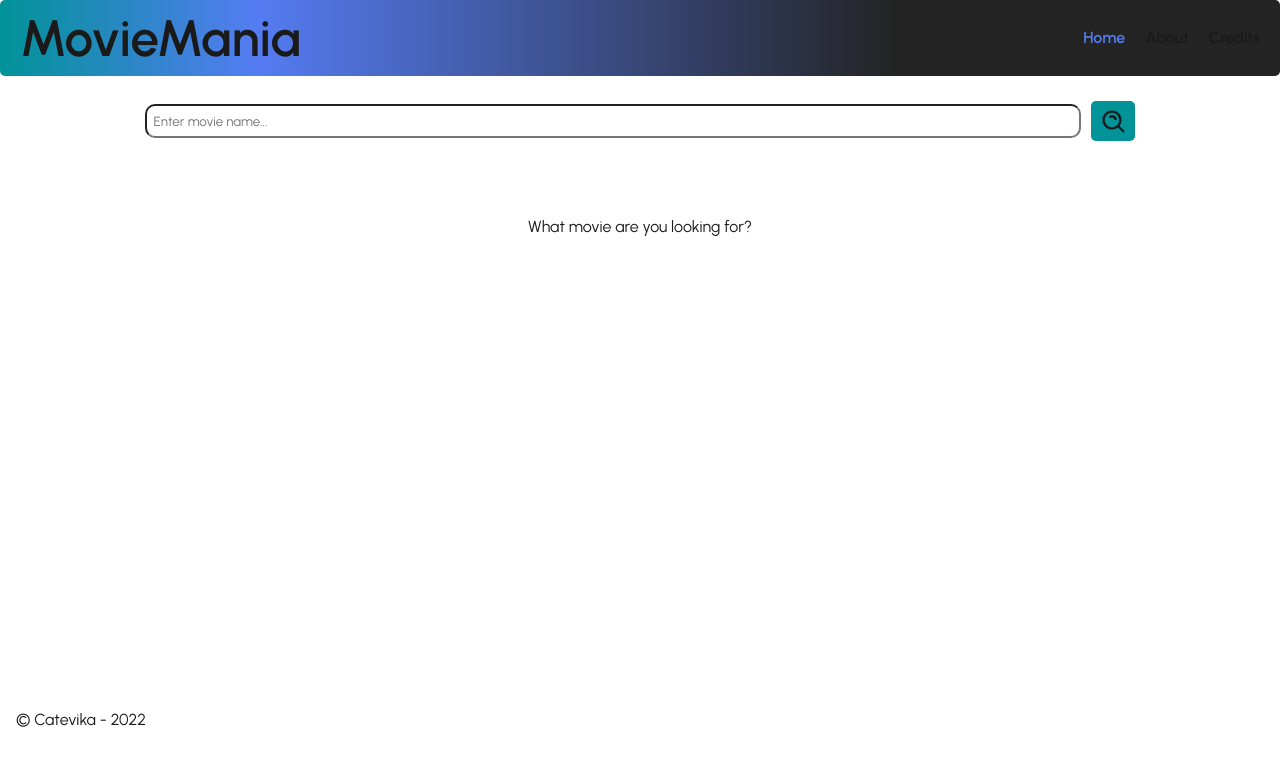
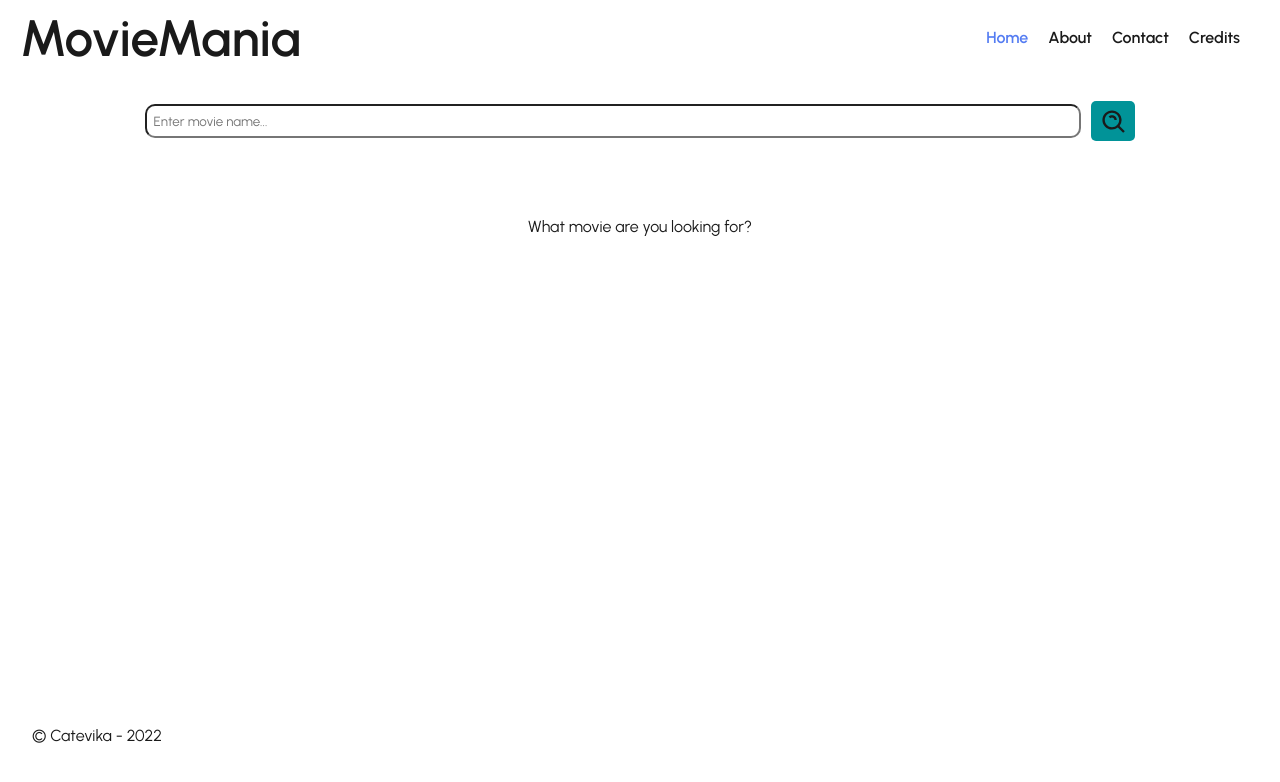
Before and after one commit to Catevika/React_movie-mania, a React (Vite) app: page / in a window 1280 px wide. Shown: the top 782 px of the page. Built offline with nearby package versions, Linux system fonts and the light colour scheme; no server answers.

Commit message:
Update Footer + Header

```diff
--- a/src/components/Footer/Footer.css
+++ b/src/components/Footer/Footer.css
@@ -0,0 +1,3 @@
+.footer-container {
+  margin: 1rem 1rem 0;
+}
--- a/src/components/Header/Header.css
+++ b/src/components/Header/Header.css
@@ -18,26 +18,32 @@
   justify-content: space-evenly;
   align-items: center;
   gap: 20px;
-  padding: 10px 20px;
-  border-radius: 5px;
+  padding: 10px 40px 10px 20px;
   background: var(--secondary-color);
-  background: linear-gradient(90deg, var(--secondary-color) 0%, var(--light-accent-color) 20%, var(--dark-bg) 70%);
+  background: var(--dark-linear-bg);
 }
 
-@media screen and (max-width: 540px) {
+@media screen and (max-width: 610px) {
   .header-container h1 {
     font-size: 1.5rem;
   }
 }
 
-@media screen and (max-width: 400px) {
+@media screen and (max-width: 440px) {
   .header-container nav {
     display: flex;
     flex-direction: column;
     align-items: flex-start;
+    gap: 10px;
   }
 
   .home-container h1 {
     margin-right: 0;
   }
 }
+
+@media (prefers-color-scheme: light) {
+  .header-container nav {
+    background: var(--light-linear-bg);
+  }
+}
--- a/src/components/Header/Header.jsx
+++ b/src/components/Header/Header.jsx
@@ -12,6 +12,9 @@ export default function Header() {
         <NavLink to='/about' className={({ isActive }) =>
           isActive ? 'navlink active' : 'navlink'
         }>About</NavLink>
+        <NavLink to='/contact' className={({ isActive }) =>
+          isActive ? 'navlink active' : 'navlink'
+        }>Contact</NavLink>
         <NavLink to='/credits' className={({ isActive }) =>
           isActive ? 'navlink active' : 'navlink'
         }>Credits</NavLink>
```
